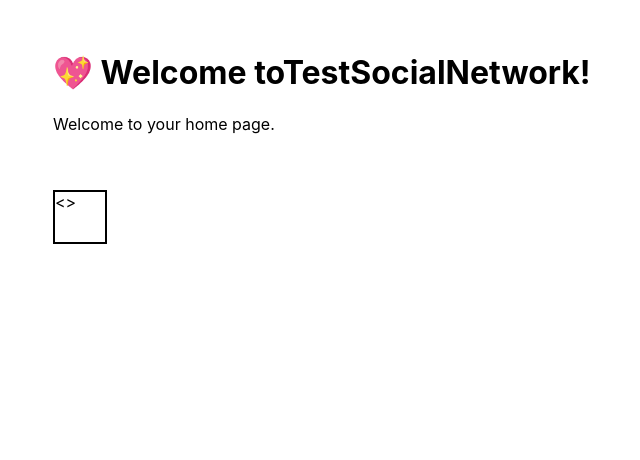
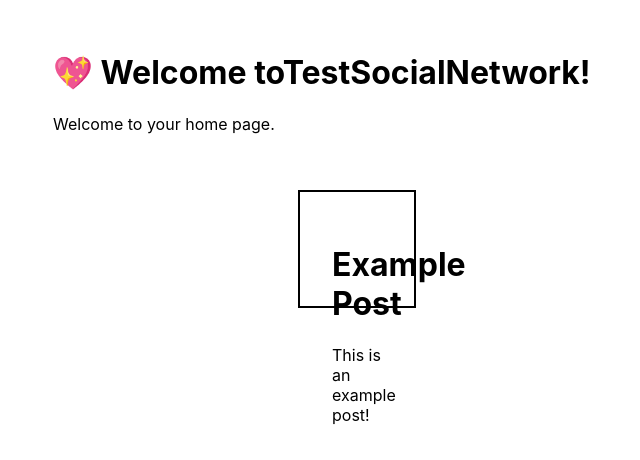
Before and after one commit to TetyLike3/TestSocialNetwork, an Electron app: page src/index.html in a window 800 px wide. Shown: the whole page, without its empty margins (43-683 px from the left). Drawn offline with Linux system fonts and the light colour scheme.

Commit message:
committing for safety because space management bad :(

```diff
--- a/src/index.css
+++ b/src/index.css
@@ -7,6 +7,11 @@ body {
 }
 
 div {
+  font-family: -apple-system, BlinkMacSystemFont, 'Segoe UI', Roboto, Helvetica,
+    Arial, sans-serif;
+  margin: auto;
+  max-width: 38rem;
+  padding: 2rem;
   width: 50px;
   height: 50px;
   border: solid black 2px;
--- a/src/index.html
+++ b/src/index.html
@@ -14,7 +14,8 @@
     <br>
     <br>
     <div id="examplePost">
-      <>
+      <h1>Example Post</h1>
+      <p>This is an example post!</p>
     </div>
   </body>
 </html>
```
